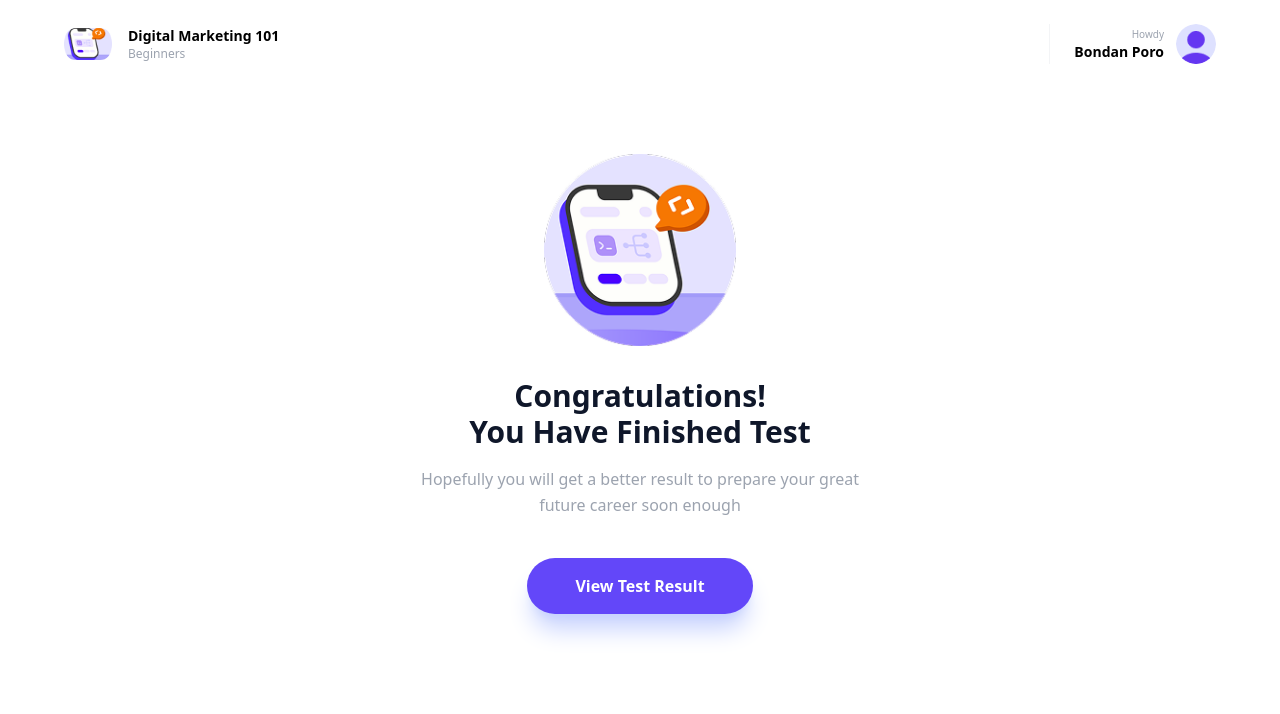
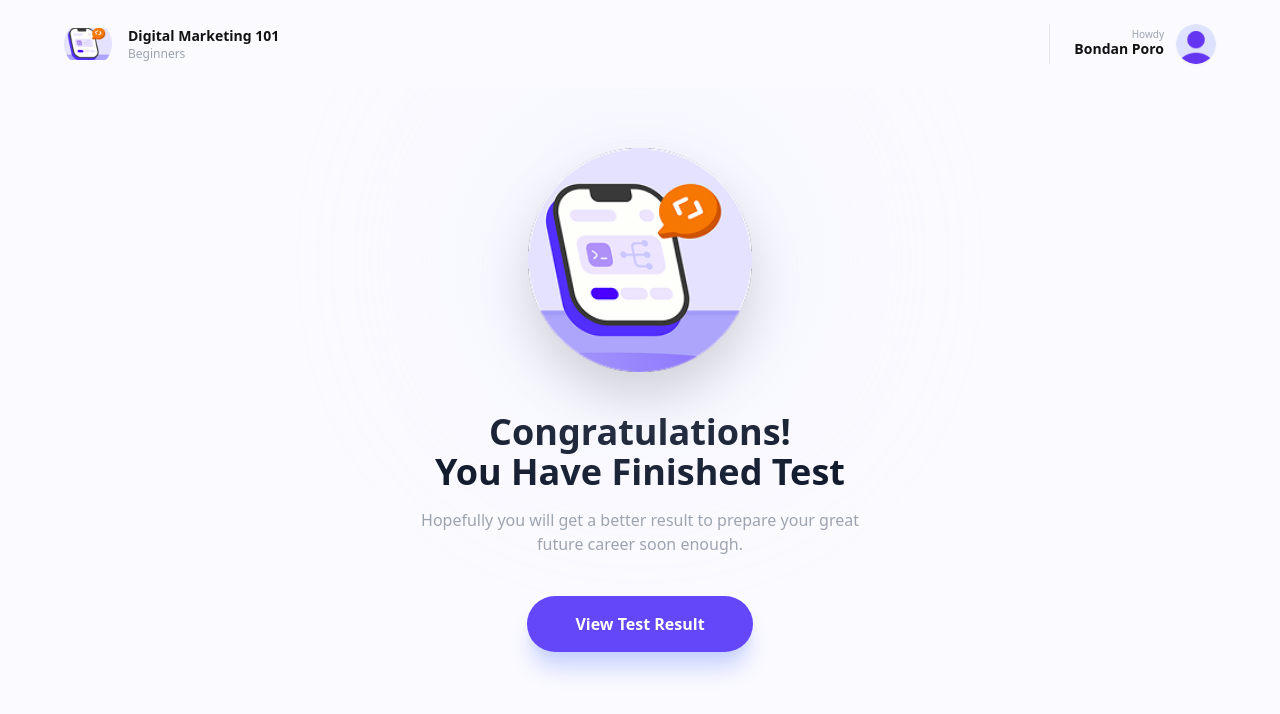
Before and after one commit to Liliang10/Web-AnggaCBT, a website: page learningFinish.html in a window 1280 px wide. Drawn offline with nearby package versions, Linux system fonts and the light colour scheme.

Commit message:
Update learningFinish.html

```diff
--- a/learningFinish.html
+++ b/learningFinish.html
@@ -4,52 +4,57 @@
     <meta charset="UTF-8">
     <meta name="viewport" content="width=device-width, initial-scale=1.0">
     <script src="https://cdn.tailwindcss.com"></script>
-    <title>Learning Finish</title>
+    <title>Test Finished - AnggaCBT</title>
 </head>
-<body>
-    <section class="top-0 w-full z-50 px-4 md:px-8">
-        <nav class="max-w-6xl mx-auto bg-transparent mt-4 md:mt-6 flex items-center justify-between">
-            <div class="flex items-center gap-4">
-            <img src="images/WebDevelopment.png" alt="" class="w-12 h-8 rounded-xl object-cover">
-                <div>
-                    <p class="font-bold text-sm">Digital Marketing 101</p>
-                    <p class="text-xs text-gray-400">Beginners</p>
+<body class="bg-[#FBFAFF] font-sans antialiased text-[#121212]">
+
+    <section class="fixed top-0 w-full z-50 bg-[#FBFAFF]/80 backdrop-blur-md px-4 md:px-8">
+        <nav class="max-w-6xl mx-auto py-4 md:py-6 flex items-center justify-between">
+            <div class="flex items-center gap-3 md:gap-4 overflow-hidden">
+                <img src="images/WebDevelopment.png" alt="course thumbnail" class="w-10 h-7 md:w-12 md:h-8 rounded-lg object-cover flex-shrink-0">
+                <div class="truncate">
+                    <p class="font-bold text-xs md:text-sm truncate">Digital Marketing 101</p>
+                    <p class="text-[10px] md:text-xs text-gray-400">Beginners</p>
                 </div>
             </div>
 
-            <div class="flex items-center gap-3 border-l pl-6 border-gray-100">
-                <div class="text-right">
-                    <p class="text-[10px] text-gray-400">Howdy</p>
-                    <p class="text-sm font-bold">Bondan Poro</p>
+            <div class="flex items-center gap-2 md:gap-3 border-l pl-4 md:pl-6 border-gray-200">
+                <div class="text-right hidden sm:block">
+                    <p class="text-[10px] text-gray-400 leading-none">Howdy</p>
+                    <p class="text-xs md:text-sm font-bold">Bondan Poro</p>
                 </div>
-                <img src="images/profile_picture.png" alt="profile" class="w-10 h-10 rounded-full object-cover">
+                <img src="images/profile_picture.png" alt="profile" class="w-8 h-8 md:w-10 md:h-10 rounded-full object-cover shadow-sm">
             </div>
         </nav>
+    </section>
 
-        <main class="flex flex-col items-center justify-center text-center min-h-[80vh] px-4">
-            <div class="max-w-md">
-                <div class="mb-8 flex justify-center">
-                    <img src="images/BigWebDevelopment.png" alt="Success Illustration" class="w-48 h-48 object-contain">
+    <main class="min-h-screen flex flex-col items-center justify-center px-6 py-20">
+        <div class="max-w-md w-full text-center">
+            <div class="mb-6 md:mb-10 flex justify-center">
+                <div class="relative">
+                    <div class="absolute inset-0 bg-indigo-100 rounded-full blur-3xl opacity-30 scale-150"></div>
+                    <img src="images/BigWebDevelopment.png" alt="Success Illustration" class="relative w-40 h-40 md:w-56 md:h-56 object-contain drop-shadow-2xl">
+                </div>
             </div>
 
-                <h2 class="text-2xl md:text-3xl font-extrabold text-slate-900 mb-4">
+            <h2 class="text-2xl md:text-4xl font-extrabold text-slate-900 mb-4 leading-tight">
                 Congratulations!<br>
                 You Have Finished Test
             </h2>
 
-                <p class="text-gray-400 leading-relaxed mb-10">
-                    Hopefully you will get a better result to prepare your great future career soon enough
+            <p class="text-sm md:text-base text-gray-400 leading-relaxed mb-10 px-2 md:px-0">
+                Hopefully you will get a better result to prepare your great future career soon enough.
             </p>
 
-                <div class="flex justify-center">
-                    <a href="raportDetail.html" class="inline-block">
-                        <button class="bg-[#6347F9] hover:bg-indigo-700 text-white font-bold py-4 px-12 rounded-full shadow-xl shadow-indigo-200 transition-all">
+            <div class="flex flex-col sm:flex-row justify-center items-center gap-4">
+                <a href="raportDetail.html" class="w-full sm:w-auto">
+                    <button class="w-full sm:w-auto bg-[#6347F9] hover:bg-[#5236E5] text-white font-bold py-4 px-12 rounded-full shadow-xl shadow-indigo-200 hover:shadow-indigo-300 transition-all active:scale-95">
                         View Test Result
                     </button>
                 </a>
             </div>
         </div>
     </main>
-    </section>
+
 </body>
 </html>
```
Lines whose indentation alone changed are shown as unchanged.
